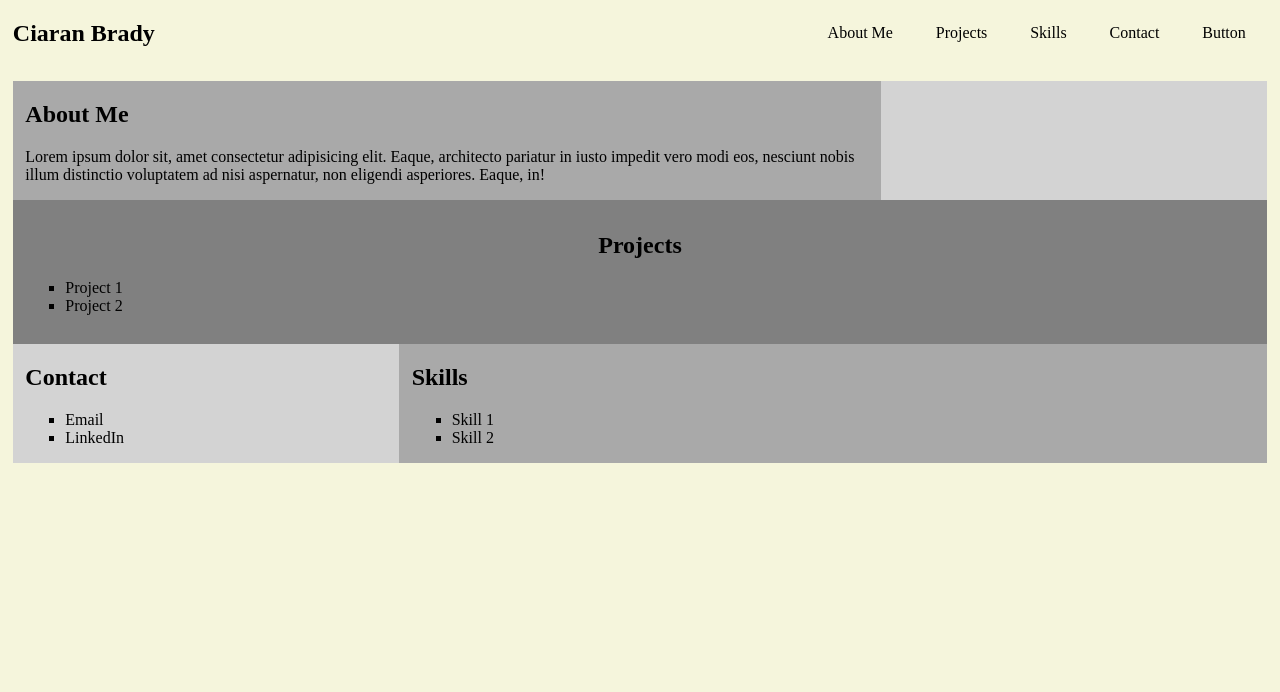
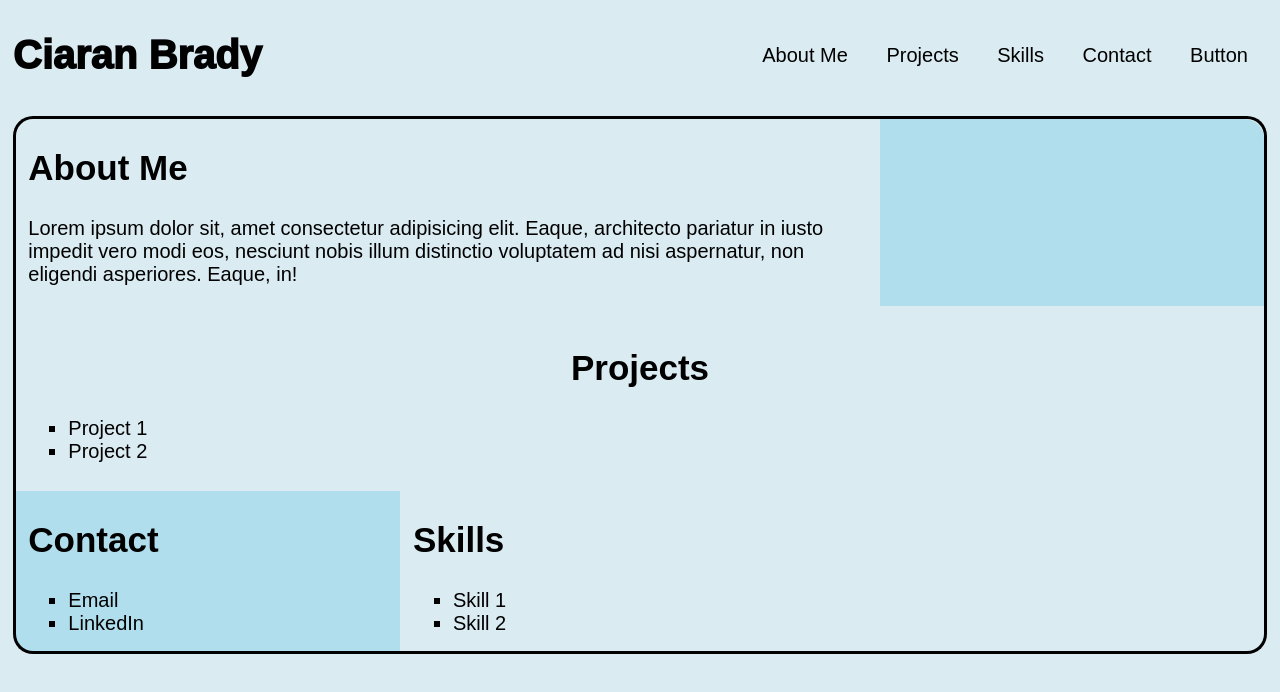
Before and after one commit to xerocb/portfolio, a plain HTML site: page index.html in a window 1280 px wide. Drawn offline with Linux system fonts and the light colour scheme.

Commit message:
Add styles and offset links

```diff
--- a/index.html
+++ b/index.html
@@ -19,7 +19,8 @@
         </nav>
 
         <main>
-            <section id="about">
+            <div id="about"></div>
+            <section id="about-content">
                 <div class="major">
                     <h2>About Me</h2>
                     <p>Lorem ipsum dolor sit, amet consectetur adipisicing elit. Eaque, architecto pariatur in iusto impedit vero modi eos, nesciunt nobis illum distinctio voluptatem ad nisi aspernatur, non eligendi asperiores. Eaque, in!</p>
@@ -27,7 +28,8 @@
                 <div class="minor">
                 </div>
             </section>
-            <section id="projects">
+            <div id="projects"></div>
+            <section id="projects-content">
                 <h2>Projects</h2>
                 <ul>
                     <li><a href="#">Project 1</a></li>
@@ -37,14 +39,16 @@
         </main>
 
         <footer>
-            <div id="contact" class="minor">
+            <div id="contact"></div>
+            <div id="contact-content" class="minor">
                 <h2>Contact</h2>
                 <ul>
                     <li>Email</li>
                     <li>LinkedIn</li>
                 </ul>
             </div>
-            <div id="skills" class="major">
+            <div id="skills"></div>
+            <div id="skills-content" class="major">
                 <h2>Skills</h2>
                 <ul>
                     <li>Skill 1</li>
--- a/styles.css
+++ b/styles.css
@@ -2,13 +2,11 @@
 html,
 body {
     margin: 0px;
-    background-color: beige;
+    background-color: #daebf2;
 }
 
-main,
-footer {
-    position: relative;
-    top: 81px;
+main {
+    margin-top: 116px;
 }
 
 a {
@@ -24,14 +22,41 @@ ul {
     list-style-type: square;
 }
 
+h1 {
+    font-weight: 1000;
+    font-size: 40px;
+    font-family: Bahnschrift, sans-serif;
+}
+
+h2 {
+    font-weight: 600;
+    font-size: 35px;
+    font-family: Bahnschrift, sans-serif;
+}
+
+p,
+li {
+    font-weight: 400;
+    font-size: 20px;
+    font-family: Arial, Helvetica, sans-serif;
+}
+
+:target {
+    display: block;
+    position: relative;
+    top: -116px;
+    visibility: hidden;
+}
+
 /* Nav */
 nav {
     display: flex;
     align-items: center;
     position: fixed;
+    top: 0;
     width: 100%;
     z-index: 100;
-    background-color: beige;
+    background-color: #daebf2;
 }
 
 nav h1 {
@@ -57,31 +82,40 @@ main {
     padding: 0 1%;
 }
 
-#about {
+#about-content {
     display: flex;
     align-items: center;
+    border: 3px solid black;
+    border-bottom: 0;
+    border-top-left-radius: 20px;
+    border-top-right-radius: 20px;
+}
+
+#about-content .minor {
+    border-top-right-radius: 20px;
 }
 
 .major {
     flex: 7 1 0;
-    background-color: darkgray;
     padding: 0 1%;
 }
 
 .minor {
     flex: 3 1 0;
     padding: 0 1%;
-    background-color: lightgray;
+    background-color: #b0deed;
     align-self: stretch;
 }
 
 /* Projects */
-#projects {
-    background-color: gray;
+#projects-content {
     padding: 1% 1%;
+    border: 3px solid black;
+    border-top: 0;
+    border-bottom: 0;
 }
 
-#projects h2 {
+#projects-content h2 {
     text-align: center;
 }
 
@@ -91,4 +125,19 @@ footer {
     padding: 0 1%;
 }
 
-/* Responsive width = 490-491px */
+#contact-content,
+#skills-content {
+    border-bottom: 3px solid black;
+}
+
+#contact-content {
+    border-left: 3px solid black;
+    border-bottom-left-radius: 20px;
+}
+
+#skills-content {
+    border-right: 3px solid black;
+    border-bottom-right-radius: 20px;
+}
+
+/* Responsive width =  */
```
